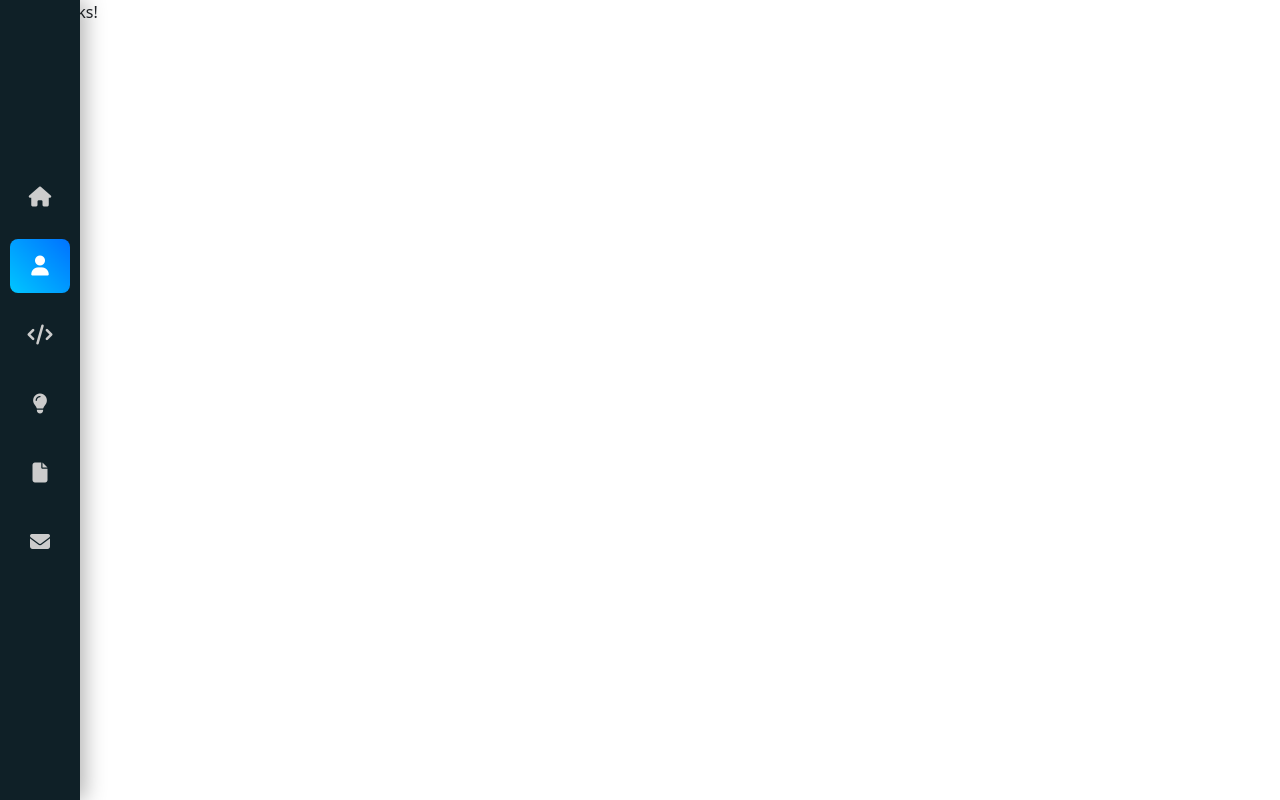
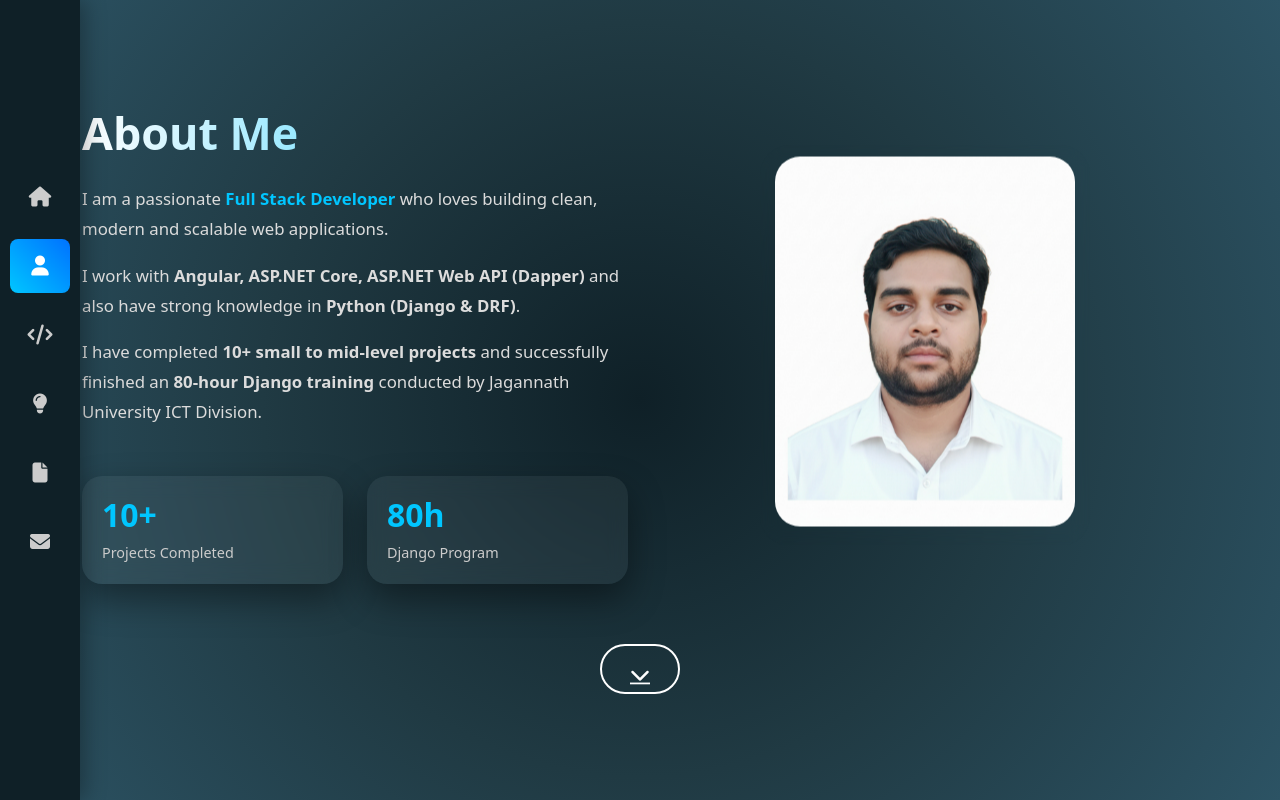
Before and after one commit to 2210alphAroni/RoniPortFolio, an Angular app: page /about in a window 1280 px wide. Built offline with nearby package versions, Linux system fonts and the light colour scheme.

Commit message:
about page build done and also fix scroll bar inside hero page

```diff
--- a/src/Pages/about/about.css
+++ b/src/Pages/about/about.css
@@ -0,0 +1,133 @@
+/* Background */
+.about-section {
+  min-height: 100vh;
+  background: radial-gradient(circle at center, #0f2027, #203a43, #2c5364);
+  color: #fff;
+}
+
+/* Section Title */
+.section-title {
+  font-size: 2.8rem;
+  font-weight: 800;
+  background: linear-gradient(90deg, #ffffff, #00c6ff);
+  -webkit-background-clip: text;
+  -webkit-text-fill-color: transparent;
+}
+
+/* Text */
+.about-text {
+  font-size: 1.05rem;
+  line-height: 1.8;
+  color: #dcdcdc;
+}
+
+.about-text span {
+  color: #00c6ff;
+  font-weight: 600;
+}
+
+/* Stats Card */
+.stat-card {
+  background: rgba(255, 255, 255, 0.05);
+  padding: 20px;
+  border-radius: 20px;
+  backdrop-filter: blur(10px);
+  box-shadow: 0 15px 35px rgba(0, 0, 0, 0.4);
+  transition: 0.4s;
+}
+
+.stat-card:hover {
+  transform: translateY(-8px);
+}
+
+.stat-card h3 {
+  font-size: 2rem;
+  font-weight: bold;
+  color: #00c6ff;
+}
+
+.stat-card p {
+  margin: 0;
+  font-size: 0.9rem;
+  color: #ccc;
+}
+
+/* Image */
+.image-wrapper {
+  display: inline-block;
+  padding: 15px;
+  border-radius: 30px;
+  backdrop-filter: blur(10px);
+}
+
+.about-image {
+  width: 300px;
+  border-radius: 25px;
+  animation: float 6s ease-in-out infinite;
+}
+
+/* Floating Animation */
+@keyframes float {
+  0% { transform: translateY(0px); }
+  50% { transform: translateY(-15px); }
+  100% { transform: translateY(0px); }
+}
+
+/* Responsive */
+@media (max-width: 768px) {
+  .section-title {
+    font-size: 2rem;
+  }
+
+  .about-image {
+    width: 250px;
+  }
+}
+
+
+/* Scroll Button Wrapper */
+.scroll-btn-wrapper {
+  display: flex;
+  justify-content: center;
+  margin-top: 60px;
+}
+
+/* Oval Button */
+.scroll-btn {
+  width: 80px;
+  height: 50px;
+  border: 2px solid #fff;
+  border-radius: 50px;
+  display: flex;
+  align-items: center;
+  justify-content: center;
+  color: #fff;
+  font-size: 20px;
+  transition: 0.4s ease;
+  position: relative;
+  overflow: hidden;
+}
+
+/* Hover Effect */
+.scroll-btn:hover {
+  background: #00c6ff;
+  border-color: #00c6ff;
+  color: #000;
+  transform: translateY(-5px);
+  box-shadow: 0 10px 25px rgba(0, 198, 255, 0.5);
+}
+
+/* Arrow Animation */
+.scroll-btn i {
+  animation: bounce 1.5s infinite;
+}
+
+/* Bounce Animation */
+@keyframes bounce {
+  0%, 100% {
+    transform: translateY(0);
+  }
+  50% {
+    transform: translateY(6px);
+  }
+}
--- a/src/Pages/about/about.html
+++ b/src/Pages/about/about.html
@@ -1 +1,69 @@
-<p>about works!</p>
+<section class="about-section d-flex align-items-center py-5">
+    <div class="container py-5">
+        <div class="row align-items-center">
+
+            <!-- Left Side Content -->
+            <div class="col-lg-6 text-center text-lg-start about-content">
+
+                <h2 class="section-title">About Me</h2>
+                <div class="title-line mb-4"></div>
+
+                <p class="about-text">
+                    I am a passionate <span>Full Stack Developer</span> who
+                    loves building
+                    clean, modern and scalable web applications.
+                </p>
+
+                <p class="about-text">
+                    I work with <strong>Angular, ASP.NET Core, ASP.NET Web API
+                        (Dapper)</strong>
+                    and also have strong knowledge in <strong>Python (Django &
+                        DRF)</strong>.
+                </p>
+
+                <p class="about-text">
+                    I have completed <strong>10+ small to mid-level
+                        projects</strong> and
+                    successfully finished an <strong>80-hour Django
+                        training</strong>
+                    conducted by Jagannath University ICT Division.
+                </p>
+
+                <!-- Stats -->
+                <div class="row mt-4 g-4">
+
+                    <div class="col-6">
+                        <div class="stat-card">
+                            <h3>10+</h3>
+                            <p>Projects Completed</p>
+                        </div>
+                    </div>
+
+                    <div class="col-6">
+                        <div class="stat-card">
+                            <h3>80h</h3>
+                            <p>Django Program</p>
+                        </div>
+                    </div>
+
+                </div>
+
+            </div>
+
+            <!-- Right Side Image -->
+            <div class="col-lg-6 text-center mt-5 mt-lg-0">
+                <div class="image-wrapper">
+                    <img src="/assets/img/20250917_015815.jpg"
+                        alt="Md. Nabinur Islam Roni"
+                        class="img-fluid about-image">
+                </div>
+            </div>
+        </div>
+        <div class="scroll-btn-wrapper">
+            <a routerLink="/projects" class="scroll-btn">
+                <i class="fas fa-chevron-down"></i>
+            </a>
+        </div>
+
+    </div>
+</section>
--- a/src/Pages/about/about.ts
+++ b/src/Pages/about/about.ts
@@ -1,8 +1,11 @@
 import { Component } from '@angular/core';
+import { CommonModule } from '@angular/common';
+import { RouterModule } from '@angular/router';
 
 @Component({
   selector: 'app-about',
-  imports: [],
+  standalone: true,
+  imports: [CommonModule, RouterModule],
   templateUrl: './about.html',
   styleUrl: './about.css',
 })
--- a/src/Pages/hero/hero.css
+++ b/src/Pages/hero/hero.css
@@ -201,3 +201,51 @@
   font-weight: bold;
   margin: 10px 0;
 }
+
+
+/* Scroll Button Wrapper */
+.scroll-btn-wrapper {
+  display: flex;
+  justify-content: center;
+  margin-top: 60px;
+}
+
+/* Oval Button */
+.scroll-btn {
+  width: 80px;
+  height: 50px;
+  border: 2px solid #fff;
+  border-radius: 50px;
+  display: flex;
+  align-items: center;
+  justify-content: center;
+  color: #fff;
+  font-size: 20px;
+  transition: 0.4s ease;
+  position: relative;
+  overflow: hidden;
+}
+
+/* Hover Effect */
+.scroll-btn:hover {
+  background: #00c6ff;
+  border-color: #00c6ff;
+  color: #000;
+  transform: translateY(-5px);
+  box-shadow: 0 10px 25px rgba(0, 198, 255, 0.5);
+}
+
+/* Arrow Animation */
+.scroll-btn i {
+  animation: bounce 1.5s infinite;
+}
+
+/* Bounce Animation */
+@keyframes bounce {
+  0%, 100% {
+    transform: translateY(0);
+  }
+  50% {
+    transform: translateY(6px);
+  }
+}
--- a/src/Pages/hero/hero.html
+++ b/src/Pages/hero/hero.html
@@ -86,10 +86,11 @@
 
     </div>
 
-    <div class="justify-content-center d-flex">
-      <a routerLink="/about" class="btn btn-outline-light mt-5">
+    <div class="scroll-btn-wrapper">
+      <a routerLink="/about" class="scroll-btn">
         <i class="fas fa-chevron-down"></i>
       </a>
     </div>
+
   </div>
 </section>
```
Also changed, not shown: src/assets/img/20250917_015815.jpg (added).
